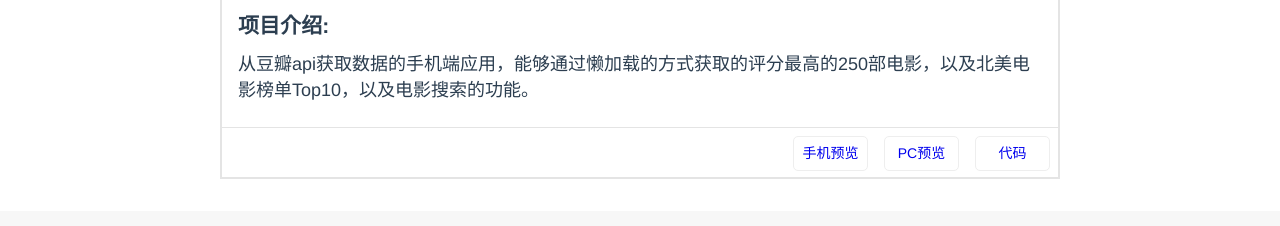
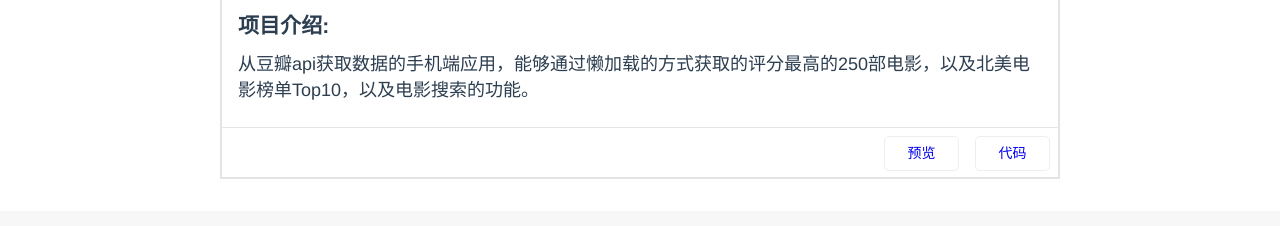
Before and after one commit to chenyuhero/mypage, a Vue app: page / in a window 1280 px wide. Shown: the part 5562-5788 px from the top of the page. Built offline with nearby package versions, Linux system fonts and the light colour scheme.

Commit message:
去掉手机预览按钮

```diff
--- a/src/components/Work.vue
+++ b/src/components/Work.vue
@@ -262,8 +262,7 @@
 								</svg>
 							</div>
 							<div class="link">
-								<a target="_blank" href="../assets/code.png">手机预览</a>
-								<a target="_blank" href="https://chenyuhero.github.io/frontendcode/project/movie/movie.html">PC预览</a>
+								<a target="_blank" href="https://chenyuhero.github.io/frontendcode/project/movie/movie.html">预览</a>
 								<a targrt="_blank" href="https://github.com/chenyuhero/frontendcode/blob/master/project/movie/movie.html">代码</a>
 							</div>
 						</div>
```
Also changed, not shown: 9 other files (tests, documents, lock files or other folders).
